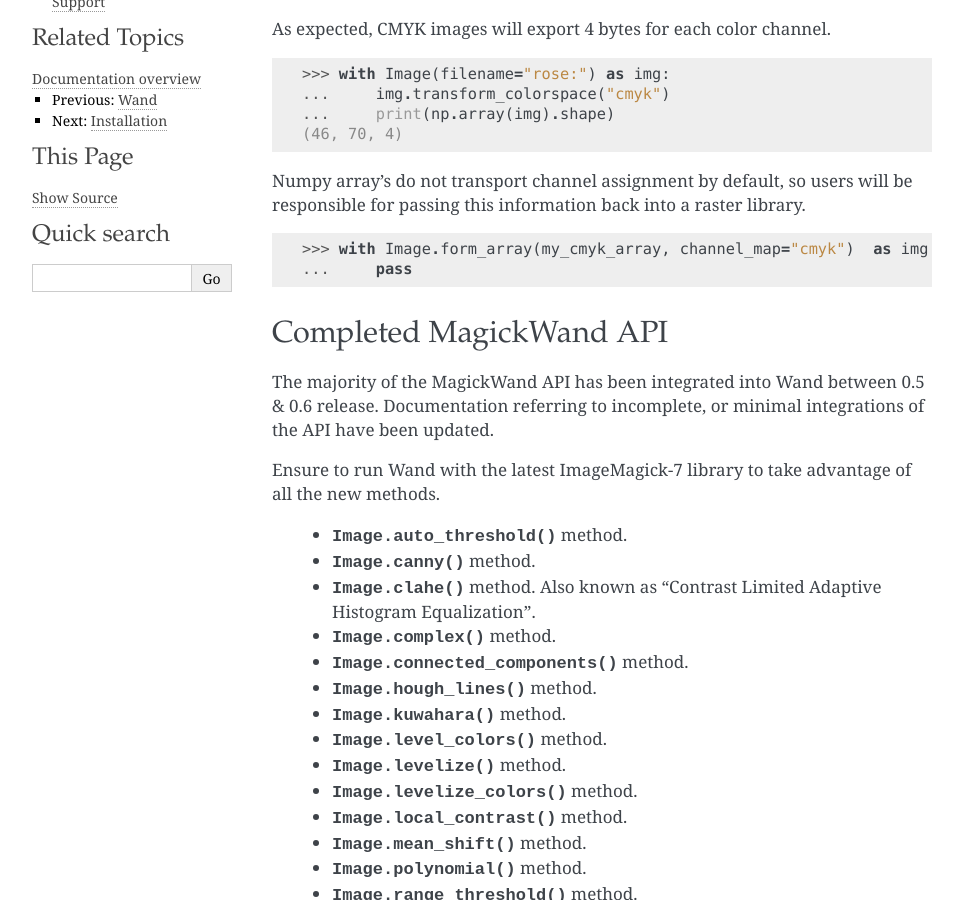
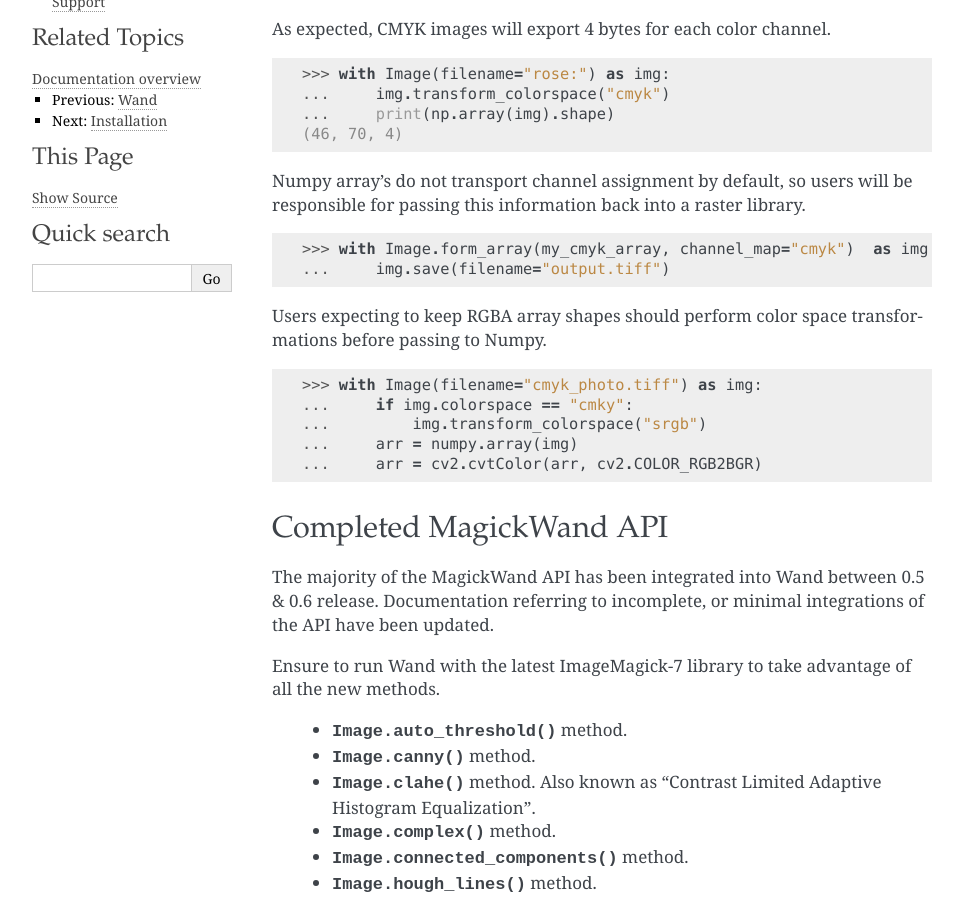
Before and after one commit to emcconville/wand, a Sphinx documentation site: the page built from docs/whatsnew/0.6.rst, in a window 1280 px wide and 900 px high, scrolled down 502 px. Shown: the whole window, without its empty margins (148-1111 px from the left). Built offline with Sphinx 7.4.7, drawn with Linux system fonts in a browser that asks for light colours; some web fonts are replaced; the version number could not be read and is left out.

Commit message:
Finished What's New doc update for __array__interface_ behavior changes

```diff
--- a/docs/whatsnew/0.6.rst
+++ b/docs/whatsnew/0.6.rst
@@ -30,7 +30,16 @@ Numpy array's do not transport channel assignment by default, so users will be
 responsible for passing this information back into a raster library.
 
 >>> with Image.form_array(my_cmyk_array, channel_map="cmyk")  as img:
-...     pass
+...     img.save(filename="output.tiff")
+
+Users expecting to keep RGBA array shapes should perform color space
+transformations before passing to Numpy.
+
+>>> with Image(filename="cmyk_photo.tiff") as img:
+...     if img.colorspace == "cmky":
+...         img.transform_colorspace("srgb")
+...     arr = numpy.array(img)
+...     arr = cv2.cvtColor(arr, cv2.COLOR_RGB2BGR)
 
 
 Completed MagickWand API
```
